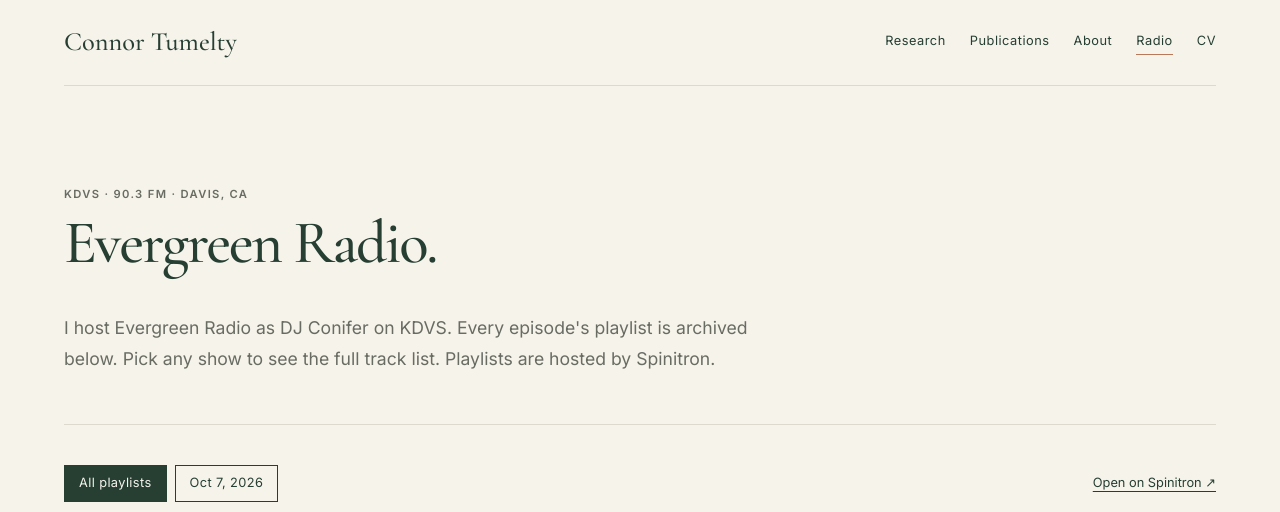
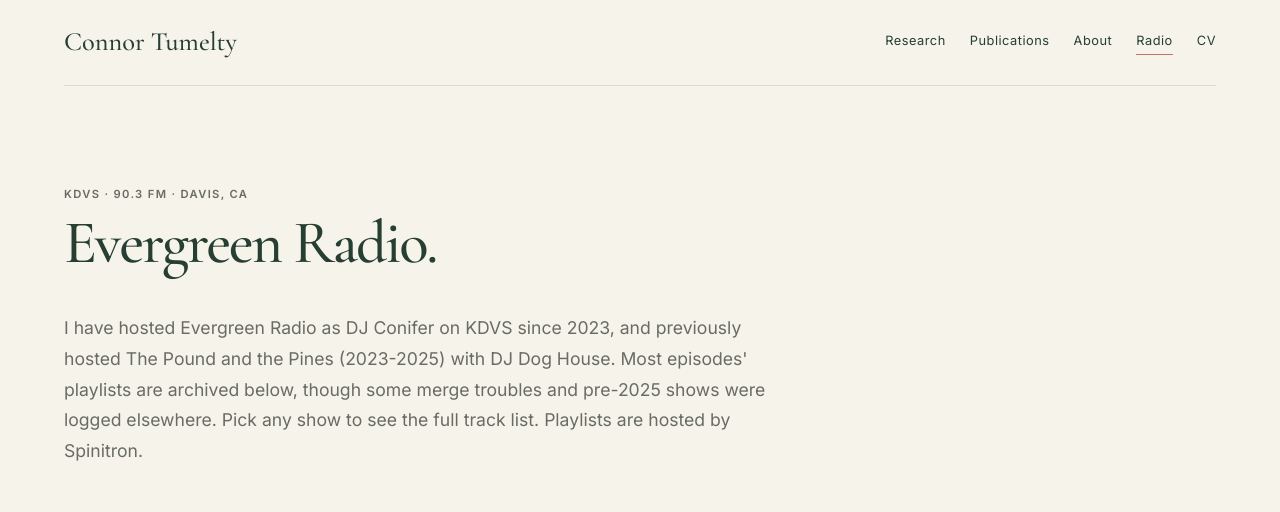
Before and after one commit to soudan111/soudan111.github.io, an Astro site: page /radio in a window 1280 px wide. Shown: the top 512 px of the page. Built offline with nearby package versions, Linux system fonts and the light colour scheme; Astro itself is replaced by a stand-in of ours; grey boxes are pictures that could not be loaded.

Commit message:
Revise radio show description with hosting history
Updated the description of the radio show with additional hosting details and historical context.

```diff
--- a/src/pages/radio.astro
+++ b/src/pages/radio.astro
@@ -15,8 +15,8 @@ import { radio } from "../data/radio";
       <p class="eyebrow">{radio.stationName} · {radio.stationDetail}</p>
       <h1 class="display">{radio.showName}.</h1>
       <p class="lead">
-        I host {radio.showName} as {radio.djName} on {radio.stationName}. Every
-        episode's playlist is archived below. Pick any show to see the full
+        I have hosted {radio.showName} as {radio.djName} on {radio.stationName} since 2023, and previously hosted The Pound and the Pines (2023-2025) with DJ Dog House. Most
+        episodes' playlists are archived below, though some merge troubles and pre-2025 shows were logged elsewhere. Pick any show to see the full
         track list. Playlists are hosted by Spinitron.
       </p>
     </div>
```
